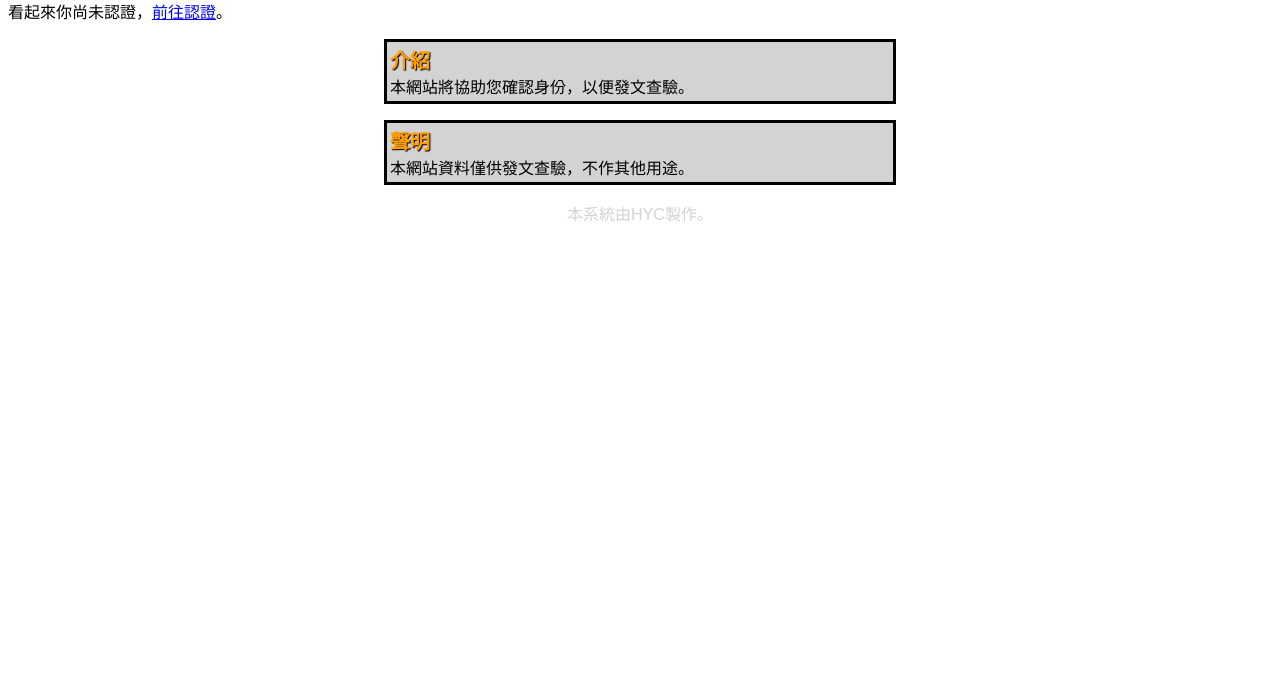
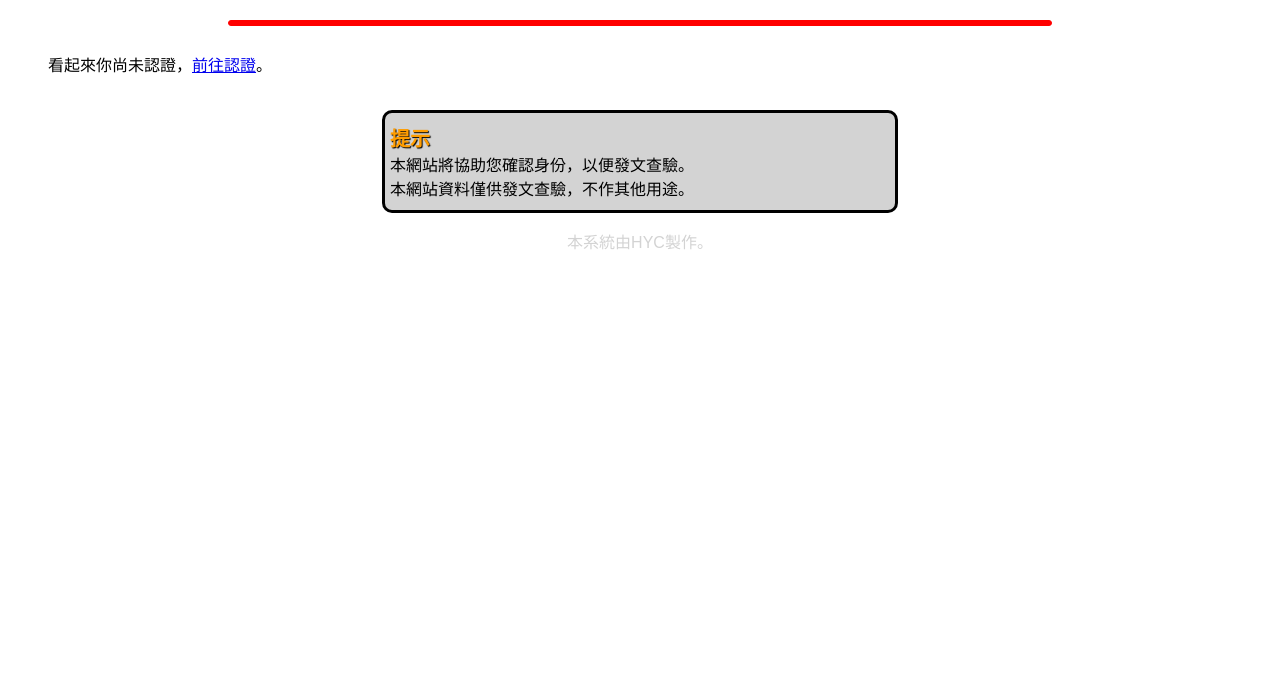
Before and after one commit to HuangYouci/kkfsVerify, a plain HTML site: page index.html in a window 1280 px wide. Shown: the part 119-800 px from the top of the page. Drawn offline with Linux system fonts and the light colour scheme.

Commit message:
20220423

```diff
--- a/css/main.css
+++ b/css/main.css
@@ -1,6 +1,7 @@
 .title {
     color: #ff9d00;
     text-align: center;
+    font-size: 50px;
 }
 
 .notes {
@@ -15,7 +16,7 @@
     font-family: sans-serif;
     margin: 10px 10px 10px 10px auto;
     border: 3px solid #000000;
-    padding: 3px 3px 3px 3px;
+    padding: 10px 5px 10px 5px;
     background-color: #d3d3d3;
     margin-left: auto;
     margin-right: auto;
--- a/index.html
+++ b/index.html
@@ -10,16 +10,16 @@
 
 <body>
 <h1 class="title">快快分手系統</h1>
-<hr size="3px" align="center" width="50%" noshade="" color="#FF0000">
+<hr size="6px" align="center" width="65%" noshade="" color="#FF0000" style="border-radius:6px">
 
 <br>
 
-<h>看起來你尚未認證，</h><a href="./verify/" target="_self" title="verify">前往認證</a><h>。</h>
+<h style="color: #FFFFFF">_____</h><h>看起來你尚未認證，</h><a href="./verify/" target="_self" title="verify">前往認證</a><h>。</h>
 
 <br>
+<br>
 
-<p class="introduce"><h class="introduceTitle">介紹</h><br>本網站將協助您確認身份，以便發文查驗。</p>
-<p class="introduce"><h class="introduceTitle">聲明</h><br>本網站資料僅供發文查驗，不作其他用途。</p>
+<p class="introduce" style="border-radius:10px"><h class="introduceTitle">提示</h><br>本網站將協助您確認身份，以便發文查驗。<br>本網站資料僅供發文查驗，不作其他用途。</p>
 
 <p class="notes">本系統由HYC製作。</p>
 
```
